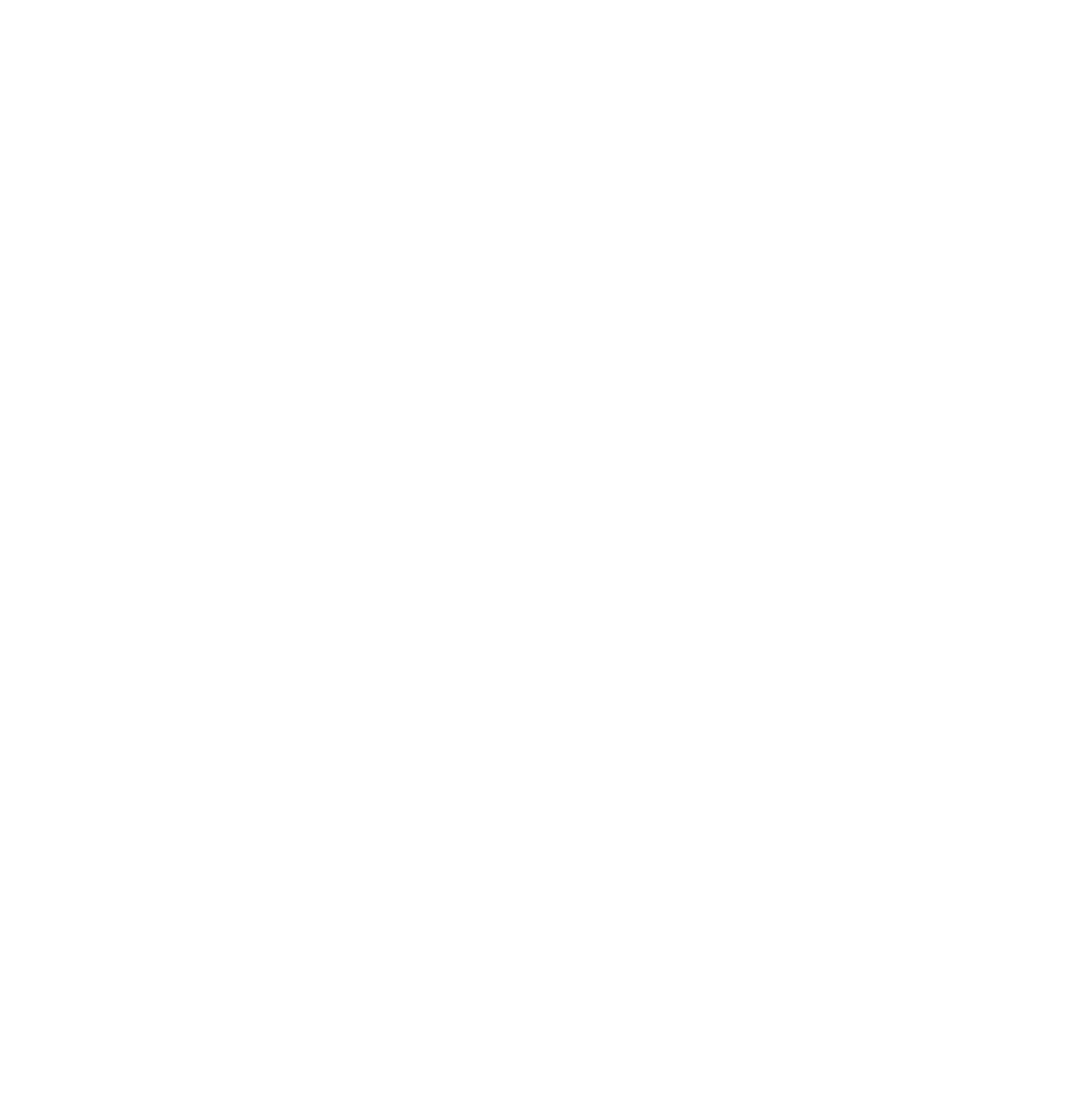
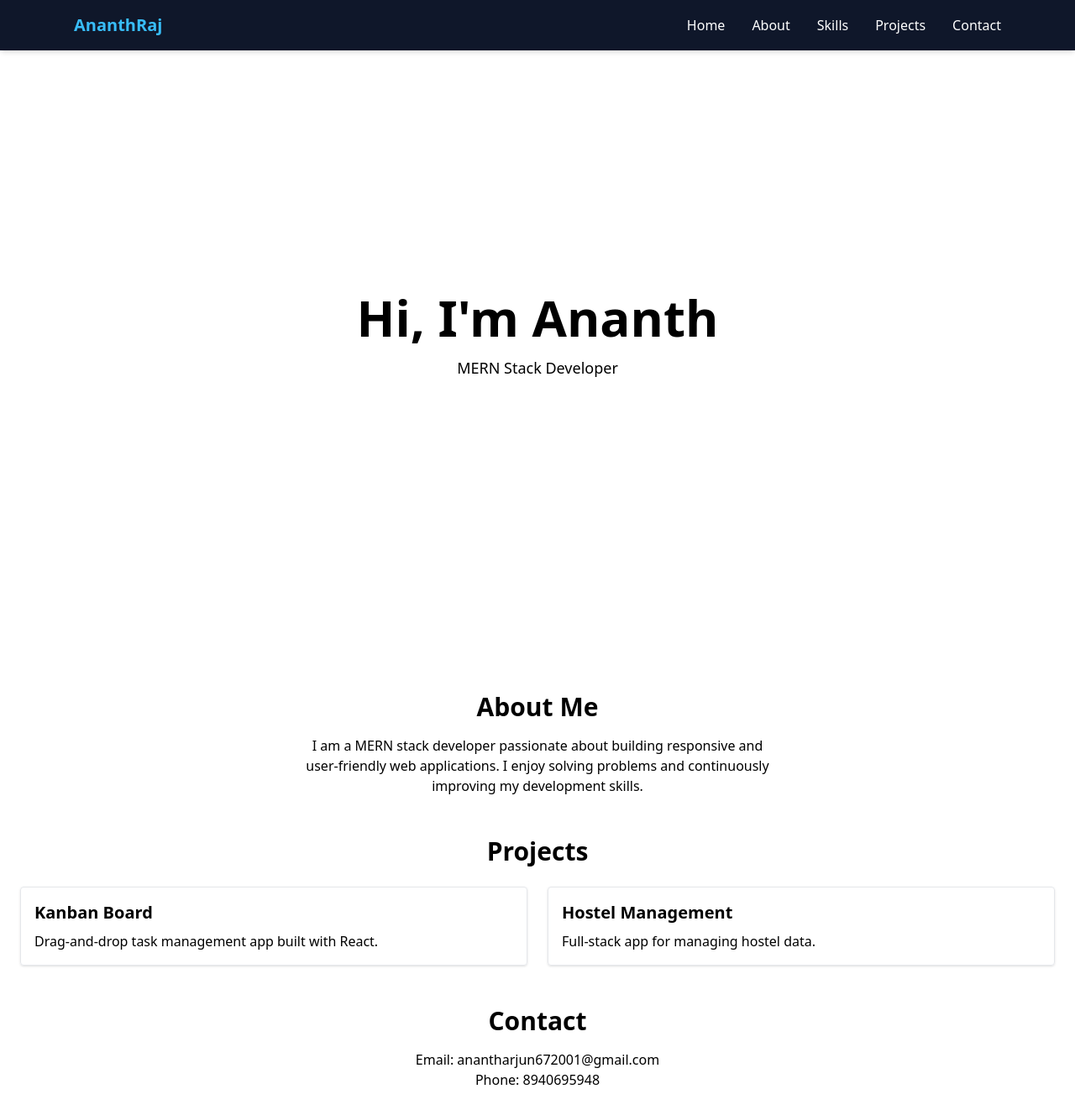
Before and after one commit to anantharjun672001-a11y/portfolio, a React app: page / in a window 1280 px wide. Shown: the whole page at 84% size. Before the commit the page ends 800 px from the top, so only its background shows below. Built offline with nearby package versions, Linux system fonts and the light colour scheme; the HTML template or start-up script is replaced by a standard one.

Commit message:
Navbar designed successfully

```diff
--- a/package.json
+++ b/package.json
@@ -11,7 +11,8 @@
   },
   "dependencies": {
     "react": "^19.2.4",
-    "react-dom": "^19.2.4"
+    "react-dom": "^19.2.4",
+    "react-icons": "^5.6.0"
   },
   "devDependencies": {
     "@eslint/js": "^9.39.4",
--- a/src/App.jsx
+++ b/src/App.jsx
@@ -1,9 +1,20 @@
 import React from 'react';
+import Navbar from './components/Navbar';
+import Hero from './components/Hero';
+import Projects from './components/Projects';
+import About from './components/About';
+import Contact from './components/Contact';
+import Skills from './components/Skills';
 
 const App = () => {
   return (
     <div>
-
+        <Navbar/>
+        <Hero/>
+        <About/>
+        <Projects/>
+        <Skills/>
+        <Contact/>
     </div>
   );
 };
--- a/src/components/About.jsx
+++ b/src/components/About.jsx
@@ -1,11 +1,16 @@
-import React from 'react';
+import React from "react";
 
 const About = () => {
-    return (
-        <div>
-
-        </div>
-    );
+  return (
+    <section className="p-6 text-center">
+      <h2 className="text-3xl font-bold mb-4">About Me</h2>
+      <p className="max-w-xl mx-auto">
+        I am a MERN stack developer passionate about building responsive and
+        user-friendly web applications. I enjoy solving problems and
+        continuously improving my development skills.
+      </p>
+    </section>
+  );
 };
 
 export default About;
--- a/src/components/Contact.jsx
+++ b/src/components/Contact.jsx
@@ -1,11 +1,13 @@
-import React from 'react';
+import React from "react";
 
 const Contact = () => {
-    return (
-        <div>
-
-        </div>
-    );
+  return (
+    <section className="p-6 text-center">
+      <h2 className="text-3xl font-bold mb-4">Contact</h2>
+      <p>Email: anantharjun672001@gmail.com</p>
+      <p>Phone: 8940695948</p>
+    </section>
+  );
 };
 
 export default Contact;
--- a/src/components/Hero.jsx
+++ b/src/components/Hero.jsx
@@ -0,0 +1,12 @@
+import React from "react";
+
+const Hero = () => {
+  return (
+    <section className="h-screen flex flex-col justify-center items-center text-center">
+      <h1 className="text-4xl md:text-6xl font-bold">Hi, I'm Ananth</h1>
+      <p className="mt-4 text-lg">MERN Stack Developer</p>
+    </section>
+  );
+};
+
+export default Hero;
--- a/src/components/Navbar.jsx
+++ b/src/components/Navbar.jsx
@@ -1,11 +1,44 @@
-import React from 'react';
+import { useState } from "react";
+import { FaBars, FaTimes } from "react-icons/fa";
 
-const Navbar = () => {
-    return (
-        <div>
+export default function Navbar() {
+  const [isOpen, setIsOpen] = useState(false);
 
+  return (
+    <nav className="fixed w-full bg-[#0f172a] text-white shadow-md z-50">
+      <div className="max-w-6xl mx-auto px-6 py-4 flex justify-between items-center">
+
+        {/* Logo */}
+        <h1 className="text-xl font-bold text-[#38bdf8]">AnanthRaj</h1>
+
+        {/* Desktop Menu */}
+        <ul className="hidden md:flex gap-8 font-medium">
+          <li className="hover:text-[#38bdf8] cursor-pointer">Home</li>
+          <li className="hover:text-[#38bdf8] cursor-pointer">About</li>
+          <li className="hover:text-[#38bdf8] cursor-pointer">Skills</li>
+          <li className="hover:text-[#38bdf8] cursor-pointer">Projects</li>
+          <li className="hover:text-[#38bdf8] cursor-pointer">Contact</li>
+        </ul>
+
+        {/* Mobile Menu Button */}
+        <div
+          className="md:hidden text-2xl cursor-pointer"
+          onClick={() => setIsOpen(!isOpen)}
+        >
+          {isOpen ? <FaTimes /> : <FaBars />}
         </div>
-    );
-};
+      </div>
 
-export default Navbar;
+      {/* Mobile Menu */}
+      {isOpen && (
+        <ul className="md:hidden bg-[#0f172a] px-6 pb-4 flex flex-col gap-4 font-medium">
+          <li className="hover:text-[#38bdf8] cursor-pointer">Home</li>
+          <li className="hover:text-[#38bdf8] cursor-pointer">About</li>
+          <li className="hover:text-[#38bdf8] cursor-pointer">Skills</li>
+          <li className="hover:text-[#38bdf8] cursor-pointer">Projects</li>
+          <li className="hover:text-[#38bdf8] cursor-pointer">Contact</li>
+        </ul>
+      )}
+    </nav>
+  );
+}
--- a/src/components/Projects.jsx
+++ b/src/components/Projects.jsx
@@ -1,11 +1,31 @@
-import React from 'react';
+import React from "react";
 
 const Projects = () => {
-    return (
-        <div>
+  return (
+     <section className="p-6">
+      <h2 className="text-3xl font-bold mb-6 text-center">Projects</h2>
 
+      <div className="grid md:grid-cols-2 gap-6">
+
+        {/* Kanban */}
+        <div className="border p-4 rounded shadow">
+          <h3 className="text-xl font-bold">Kanban Board</h3>
+          <p className="mt-2">
+            Drag-and-drop task management app built with React.
+          </p>
         </div>
-    );
+
+        {/* Hostel */}
+        <div className="border p-4 rounded shadow">
+          <h3 className="text-xl font-bold">Hostel Management</h3>
+          <p className="mt-2">
+            Full-stack app for managing hostel data.
+          </p>
+        </div>
+
+      </div>
+    </section>
+  );
 };
 
 export default Projects;
```
Also changed, not shown: 1 other file (tests, documents, lock files or other folders).
